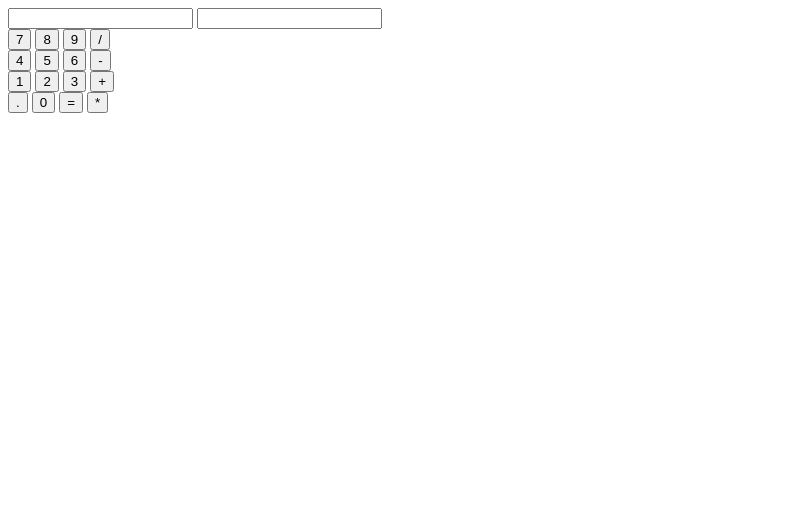
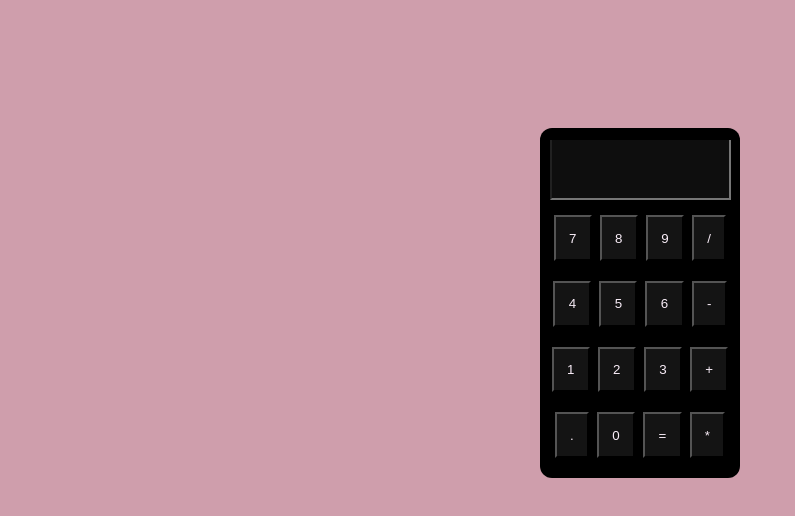
Before and after one commit to sreeyu/Calculator, a plain HTML site: page index.html in a window 1280 px wide. Shown: the whole page, without its empty margins (0-795 px from the left). Drawn offline with Linux system fonts and the light colour scheme.

Commit message:
Add styling

```diff
--- a/index.html
+++ b/index.html
@@ -4,6 +4,7 @@
     <meta charset="UTF-8">
     <meta http-equiv="X-UA-Compatible" content="IE=edge">
     <meta name="viewport" content="width=device-width, initial-scale=1.0">
+    <link rel="stylesheet" href="style.css">
     <title>Calculator</title>
 </head>
 <body>
--- /dev/null
+++ b/style.css
@@ -0,0 +1,54 @@
+*{
+    margin: 0;
+    padding: 0;
+    box-sizing: border-box;
+}
+
+body{
+    background-color: #CF9EAC;
+}
+
+.container{
+    display: flex;
+    padding: 0;
+    margin: 10% auto;
+
+    max-width: 200px;
+    min-height: 350px;
+    border-radius: 12px;
+    flex-direction: column;
+    align-items: center;
+    justify-content: space-evenly;
+    background-color: black;
+}
+
+.display{
+    display: block;
+    background-color: #0e0e0e;
+}
+
+#screen{
+    border-bottom: none;
+    border-top: none;
+    height: 20px;
+    background-color: #0e0e0e;
+}
+
+#result{
+    border-top: none;
+    height: 40px;
+    margin-bottom: 0.2rem;
+    background-color: #0e0e0e;
+}
+
+.btn-row{
+    margin-bottom: .5em;
+    display: flex;
+    gap: .5em;
+}
+
+input[type=button]{
+    padding: 1em;
+    background-color: #141414;
+    color: #F9EDF8;
+}
```
